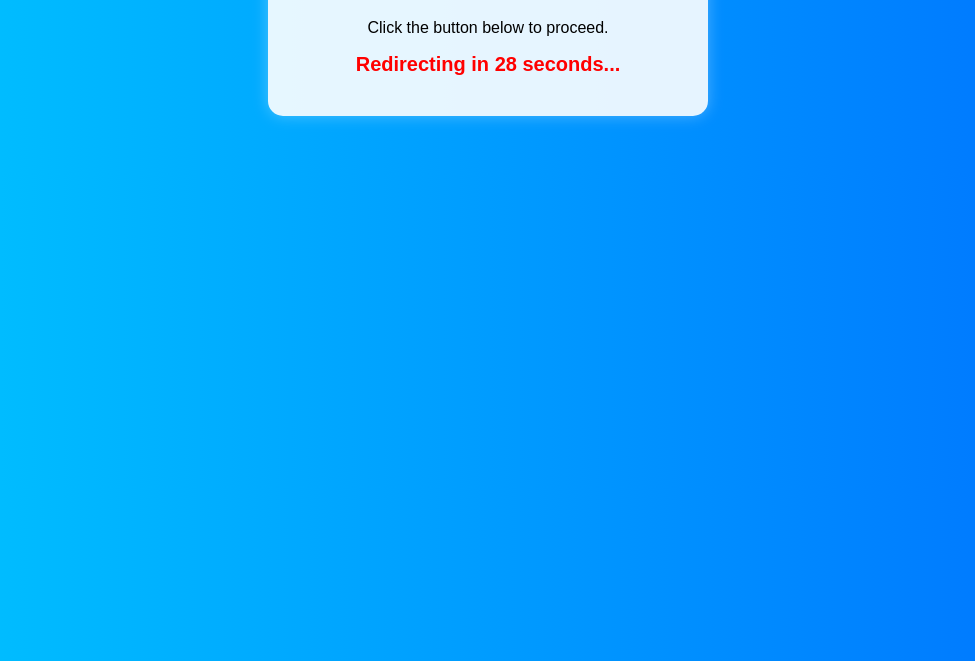
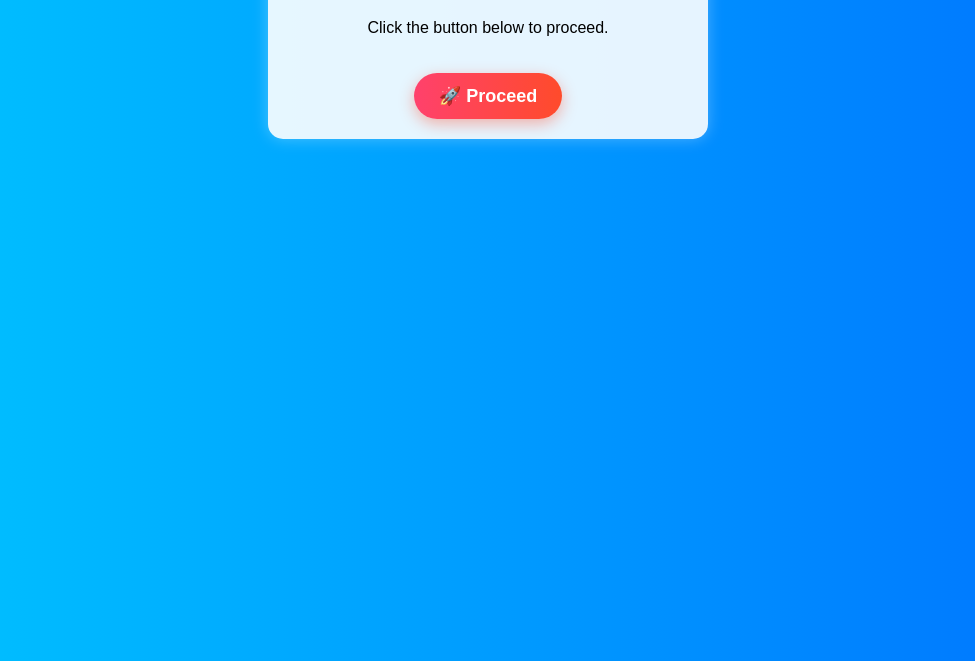
Before and after one commit to workhardparttime/Secret, a plain HTML site: page index.html in a window 1280 px wide. Both pictures are taken after a click on the button "🚀 Proceed". Shown: the part 139-800 px from the top of the page, without its empty margins (152-1127 px from the left). Drawn offline with Linux system fonts and the light colour scheme.

Commit message:
Update index.html

```diff
--- a/index.html
+++ b/index.html
@@ -58,13 +58,22 @@
         <p>Click the button below to proceed.</p>
 
         <!-- Redirect Button -->
-        <button class="redirect-button" onclick="startCountdown()">🚀 Proceed</button>
+        <button class="redirect-button" onclick="handleFirstClick()">🚀 Proceed</button>
 
         <!-- Countdown Timer -->
         <p class="countdown" id="countdown">Redirecting in <span id="timer">30</span> seconds...</p>
     </div>
 
     <script>
+        let hasClicked = false;
+
+        function handleFirstClick() {
+            if (!hasClicked) {
+                hasClicked = true;
+                setTimeout(startCountdown, 3000); // 3 सेकंड के बाद काउंटडाउन स्टार्ट होगा
+            }
+        }
+
         function startCountdown() {
             document.querySelector(".redirect-button").style.display = "none";
             document.getElementById("countdown").style.display = "block";
```
